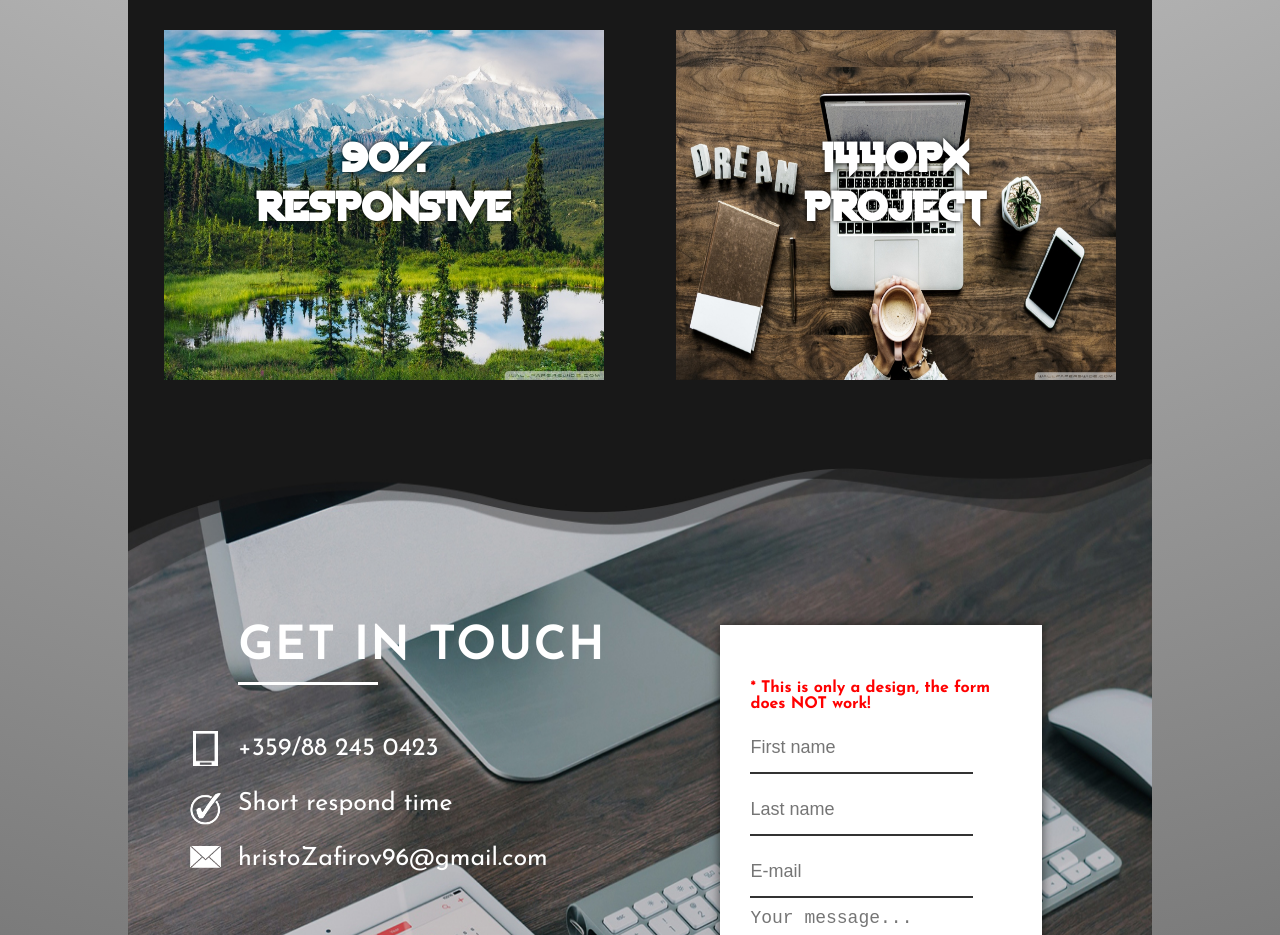
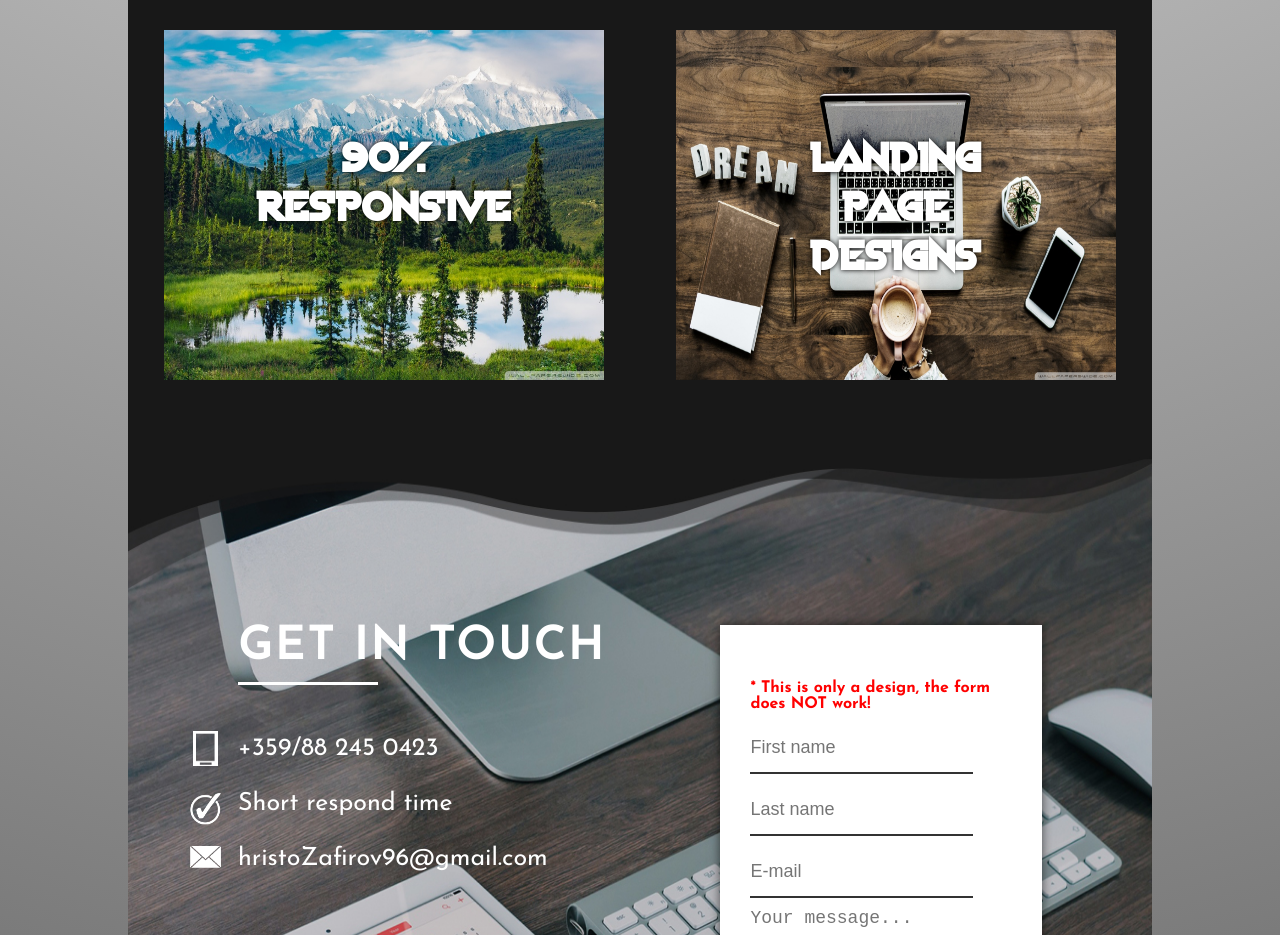
Before and after one commit to HristoZafirov/MyPortfolio, a plain HTML site: page index.html in a window 1280 px wide. Shown: the part 3800-4735 px from the top of the page. Drawn offline with Linux system fonts and the light colour scheme.

Commit message:
replaced one project

```diff
--- a/index.html
+++ b/index.html
@@ -191,11 +191,11 @@
 		<div class="flex">
 			<div class="box">
 				<img src="images/projecthz.jpg" />
-				<h2> 1440px Project </h2>
-				<a href="https://hristozafirov.github.io/HZ-Project/" target="_blank">
+				<h2> Landing Page Designs </h2>
+				<a href="https://hristozafirov.github.io/LandingPages/" target="_blank">
 					<div>
 						<p>
-							A project I have made for university purposes, I have trained JavaScript here and although I've learned a lot since then and I would never code it the same way.
+							Some landing page designs I've made on Photoshop lately, implemented with codes. I'm updating this page regularly.
 						</p>
 					</div>
 				</a>
```
Also changed, not shown: images/avatar2.jpg (added), images/homework.jpg (deleted), 1 other file.
